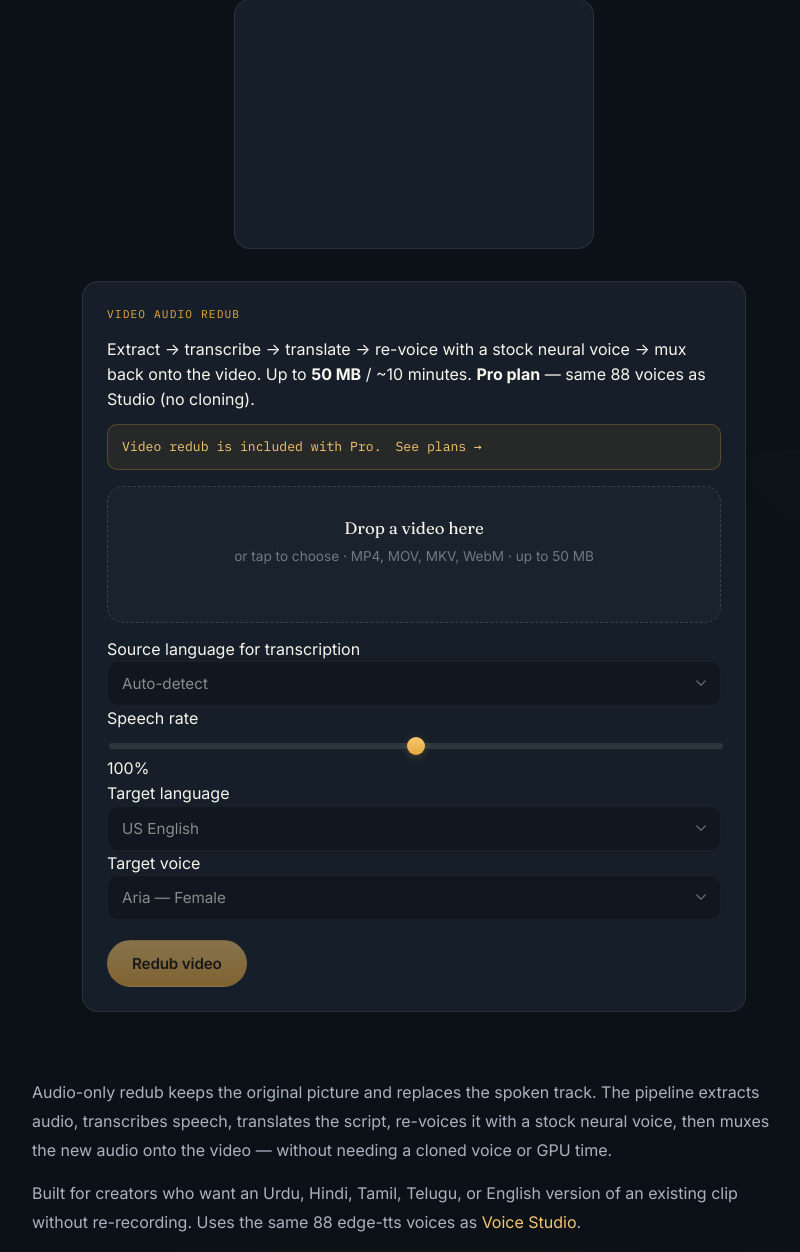
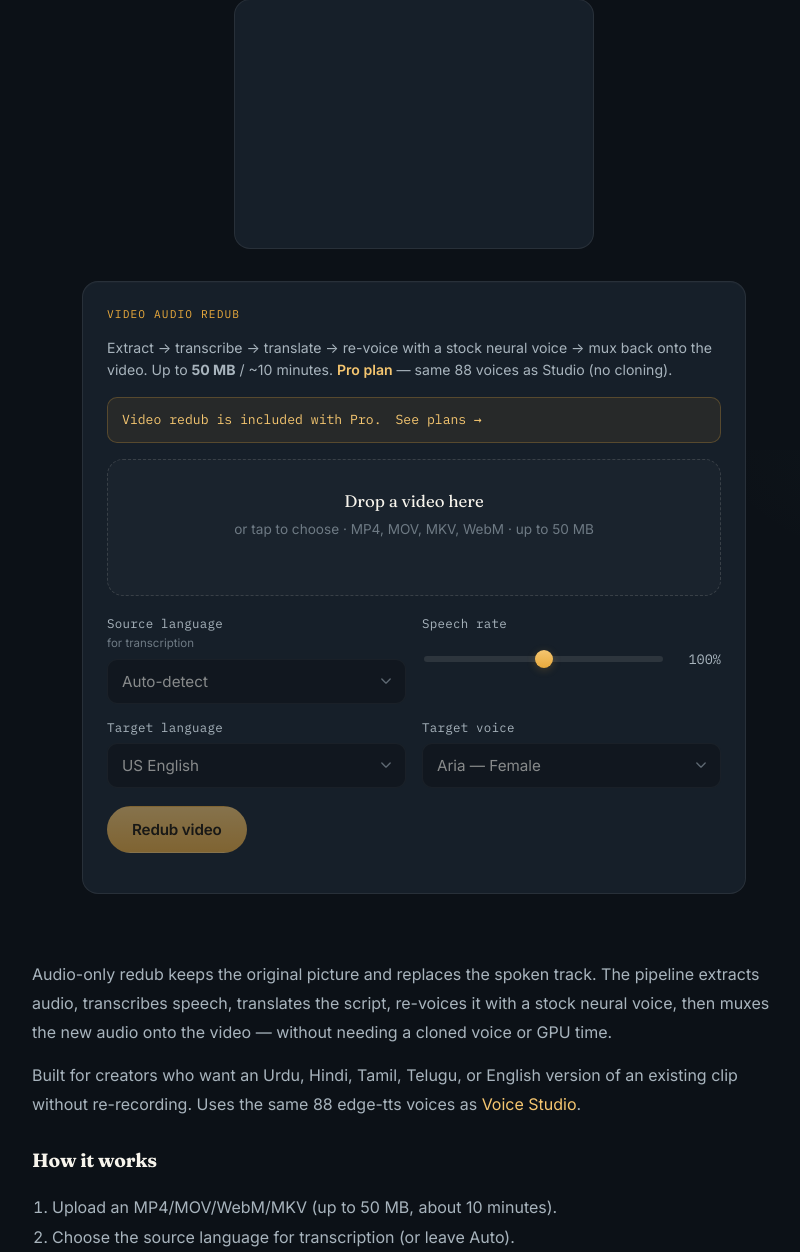
Before and after one commit to faisalchaudhary411/Audio-Studio, a Flask app: page /video-redub in a window 1280 px wide. Shown: the part 350-1602 px from the top of the page, without its empty margins (226-1026 px from the left). Run offline with Flask 3, Linux system fonts and the light colour scheme; data comes from the database, SQL or seed files in the repository; data that the repository does not hold is empty; parts of the project's set-up code (start-up, migrations or seed data) failed here and were passed over; some libraries are stand-ins or nearby versions.

Commit message:
Add files via upload

```diff
--- a/static/css/style.css
+++ b/static/css/style.css
@@ -3041,3 +3041,52 @@ body:not(.has-sticky-ad) .section{padding-bottom:4px;}
     padding-right:16px;
   }
 }
+
+/* ===== Video redub dedicated layout ===== */
+.redub-panel{max-width:100%;}
+.redub-lead{
+  color:var(--text-mid);
+  font-size:0.88rem;
+  line-height:1.55;
+  margin:0 0 16px;
+}
+.redub-pro-tag{color:var(--brass-hi);font-weight:600;}
+.redub-dropzone{margin-bottom:18px;min-height:120px;}
+.redub-grid{
+  display:grid;
+  grid-template-columns:1fr 1fr;
+  gap:14px 16px;
+  margin-bottom:18px;
+}
+@media (max-width:600px){
+  .redub-grid{grid-template-columns:1fr;}
+}
+.redub-field{min-width:0;display:flex;flex-direction:column;gap:6px;}
+.redub-label{
+  font-family:var(--mono);
+  font-size:0.78rem;
+  color:var(--text-mid);
+  letter-spacing:0.02em;
+}
+.redub-label-hint{
+  font-size:0.72rem;
+  color:var(--text-dim);
+  margin-top:-4px;
+}
+.redub-field .studio-select{width:100%;}
+.redub-speed-row{
+  display:flex;
+  align-items:center;
+  gap:12px;
+  min-height:40px;
+}
+.redub-speed-row .studio-range{flex:1;min-width:0;}
+.redub-speed-val{
+  font-family:var(--mono);
+  font-size:0.85rem;
+  color:var(--text-mid);
+  min-width:3.2em;
+  text-align:right;
+}
+.redub-actions{margin-top:4px;}
+.redub-result{margin-top:16px;}
```
